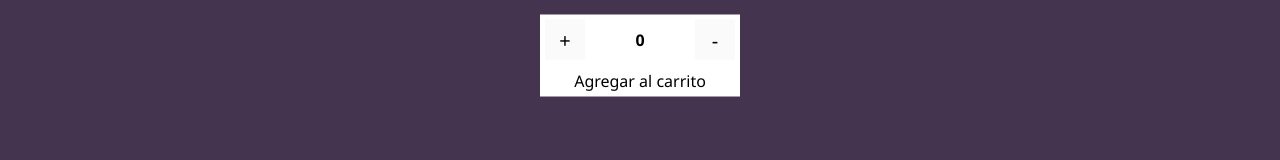
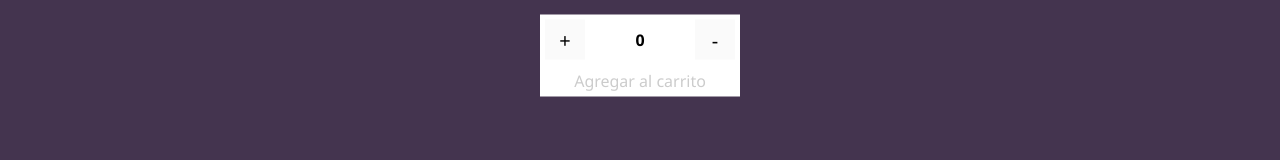
Before and after one commit to yikifp/ecommerce-4elementos, a React (Create React App) app: page / in a window 1280 px wide. Shown: the part 139-299 px from the top of the page. Built offline with nearby package versions, Linux system fonts and the light colour scheme.

Commit message:
Disable buttton on condition

```diff
--- a/src/components/ItemCount.jsx
+++ b/src/components/ItemCount.jsx
@@ -20,7 +20,7 @@ const ItemCounter = ({stock = 5, onAdd}) => {
                 {counter}
             </span>
             <button className="counter-button" onClick={substractToCounter}>-</button>
-            <button className="add-to-cart" onClick={onAdd}>Agregar al carrito</button>
+            <button className="add-to-cart" onClick={onAdd} disabled={stock === 0 || counter === 0}>Agregar al carrito</button>
         </div>
     )
 }
--- a/src/styles/_itemCount.scss
+++ b/src/styles/_itemCount.scss
@@ -26,5 +26,10 @@
     .add-to-cart {
         font-size: 1.6rem;
         grid-area: 2/1/3/4;
+
+        &:disabled {
+            color: #ccc;
+            pointer-events: none;
+        }
     }
 }
```
